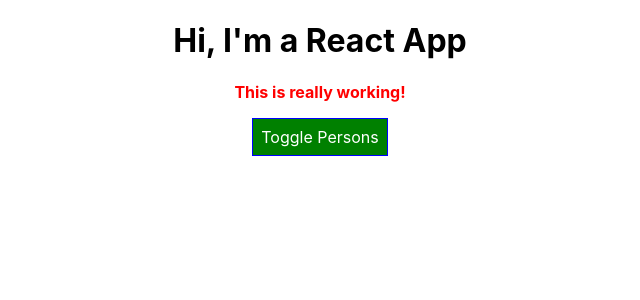
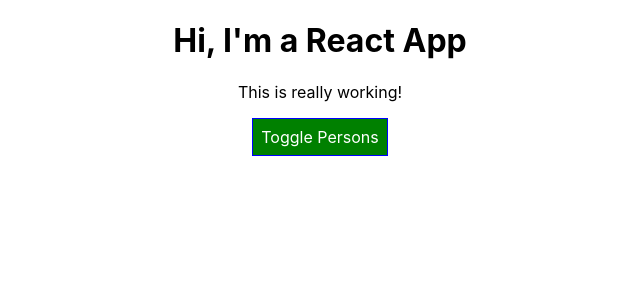
Before and after one commit to fmiusov/react-experiments, a React (Create React App) app: page / in a window 1280 px wide. Shown: the top 300 px of the page, without its empty margins (320-960 px from the left). Built offline with nearby package versions, Linux system fonts and the light colour scheme.

Commit message:
configuring classes to an empty array, joined in a string conditionally

```diff
--- a/src/experimentDefault/App.js
+++ b/src/experimentDefault/App.js
@@ -73,12 +73,18 @@
       style.backgroundColor = 'red';
     }
 
-    let classes = ['red', 'bold'].join(' ');
+    const classes = [];
+    if (this.state.persons.length <= 2) {
+        classes.push('red');
+    }
+    if (this.state.persons.length <= 1) {
+        classes.push('bold');
+    }
 
     return (
       <div className="App">
         <h1>Hi, I'm a React App</h1>
-        <p className={classes}>This is really working!</p>
+        <p className={classes.join(' ')}>This is really working!</p>
         <button
           style={style}
           onClick={this.togglePersonsHandler}>Toggle Persons</button>
```
